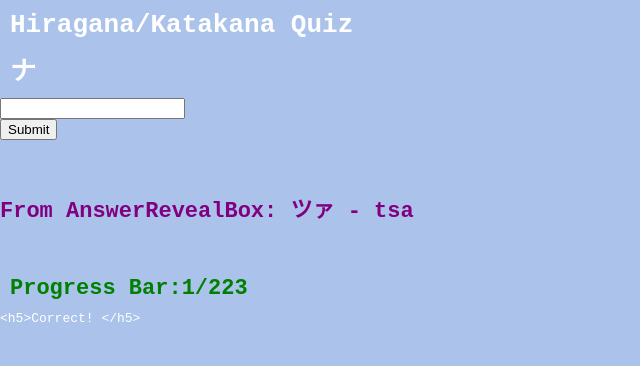
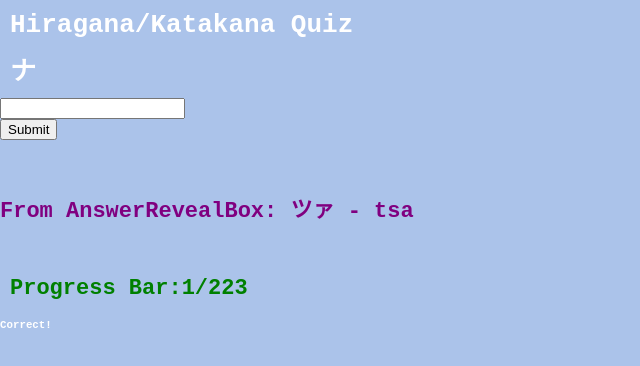
Before and after one commit to chen-jenn/hiragana-katakana, a React (Create React App) app: page / in a window 1280 px wide. Both pictures are taken after typing "Sample" into the empty fields and a click on the input "Submit". Shown: the top 366 px of the page, without its empty margins (0-640 px from the left). Built offline with nearby package versions, Linux system fonts and the light colour scheme.

Commit message:
Render string into html element

```diff
--- a/src/components/QuizBox.js
+++ b/src/components/QuizBox.js
@@ -82,7 +82,7 @@ class QuizBox extends Component {
 
           <ProgressBar numAnswered={this.state.correct + this.state.incorrect} total={Object.keys(readings).length}/>
         </div>
-        {(this.state.output === "") ? ("") : (this.state.output)}
+        {(this.state.output === "") ? ("") : (<div dangerouslySetInnerHTML={{__html: this.state.output}} />)}
       </main>
     )
   }
```
